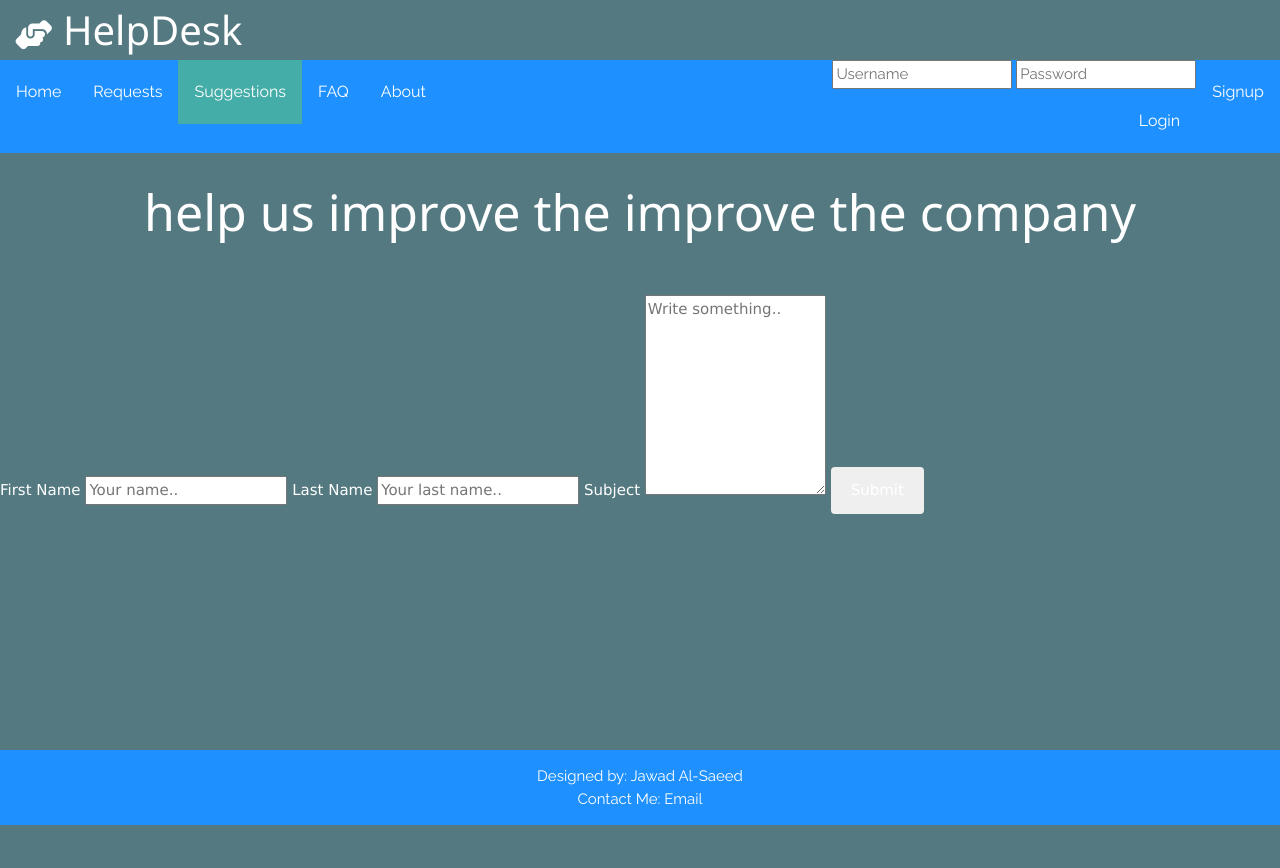
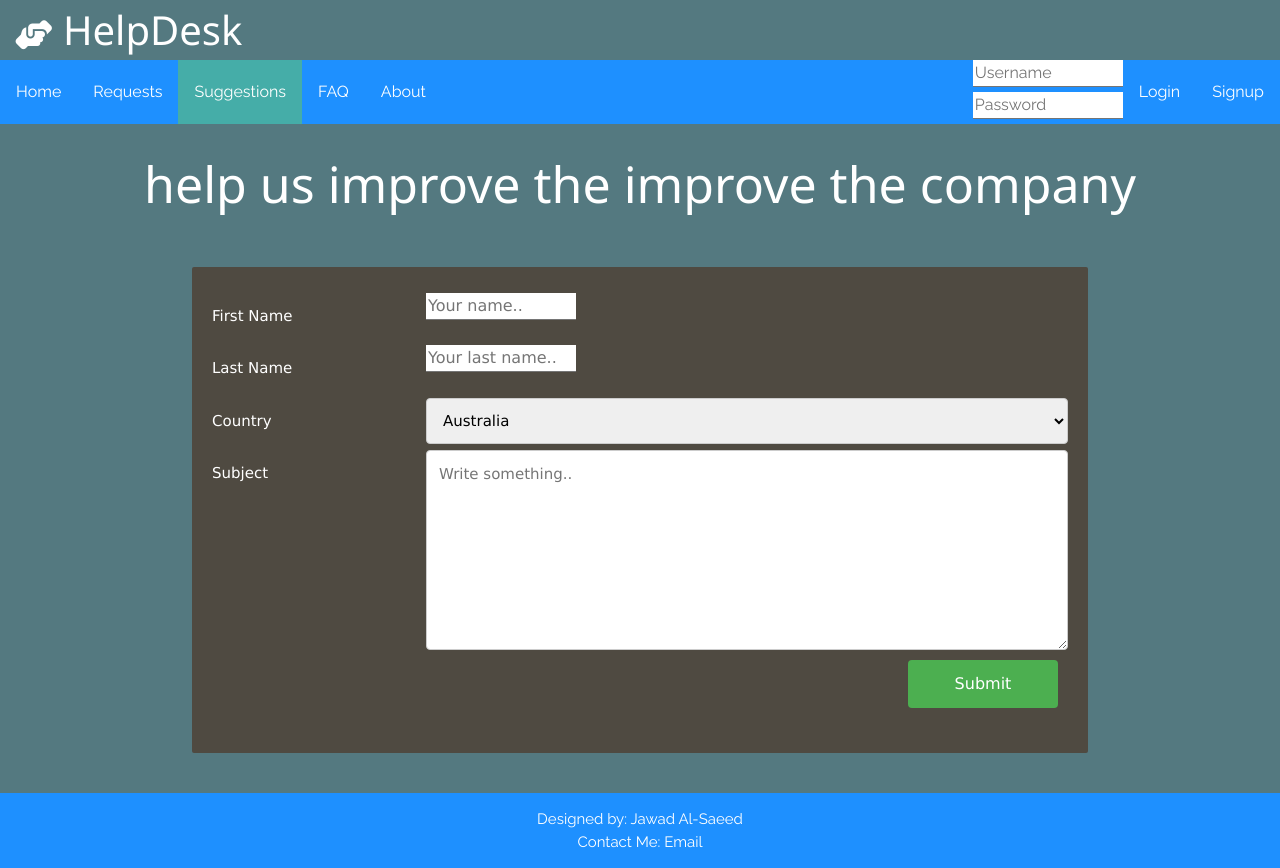
Before and after one commit to JawadAlSaeed/HelpDesk-Project, a PHP site: page /Suggestions.php in a window 1280 px wide. Before the commit the page ends 825 px from the top, so only its background shows below. Run offline with PHP 8.4, Linux system fonts and the light colour scheme; some libraries are stand-ins or nearby versions.

Commit message:
fixed the form css

```diff
--- a/Suggestions.php
+++ b/Suggestions.php
@@ -8,14 +8,13 @@
     <title>HelpDesk</title>
     <meta charset="UTF-8">
     <meta name="viewport" content="width=device-width, initial-scale=1.0">
-    <link href="css/formCSS.css" rel="stylesheet" type="text/css" />
     <link href="css/mainCSS.css" rel="stylesheet" type="text/css" />
     <link rel="stylesheet" href="https://www.w3schools.com/w3css/4/w3.css">
     <script src="https://kit.fontawesome.com/25823c862e.js"></script>
     <link href="https://fonts.googleapis.com/css?family=Raleway&display=swap" rel="stylesheet">
-    <!-- <link href="css/input.css" rel="stylesheet" type="text/css" /> -->
+    <link href="css/input.css" rel="stylesheet" type="text/css" />
     <link href="css/infoMessages.css" rel="stylesheet" type="text/css" />
-
+    <link href="css/form.css" rel="stylesheet" type="text/css" />
 </head>
 
 <body>
@@ -104,20 +103,54 @@
         <br><br>
         <div class="container">
         <form action="/action_page.php">
+            <div class="row">
+                <div class="col-25">
                     <label for="fname">First Name</label>
+                </div>
+                <div class="col-75">
                     <input type="text" id="fname" name="firstname" placeholder="Your name..">
-
+                </div>
+            </div>
+            <div class="row">
+                <div class="col-25">
                     <label for="lname">Last Name</label>
+                </div>
+                <div class="col-75">
                     <input type="text" id="lname" name="lastname" placeholder="Your last name..">
-
+                </div>
+            </div>
+            <div class="row">
+                <div class="col-25">
+                    <label for="country">Country</label>
+                </div>
+                <div class="col-75">
+                    <select id="country" name="country">
+                        <option value="australia">Australia</option>
+                        <option value="canada">Canada</option>
+                        <option value="usa">USA</option>
+                    </select>
+                </div>
+            </div>
+            <div class="row">
+                <div class="col-25">
                     <label for="subject">Subject</label>
+                </div>
+                <div class="col-75">
                     <textarea id="subject" name="subject" placeholder="Write something.." style="height:200px"></textarea>
-
+                </div>
+            </div>
+            <div class="row">
                 <input type="submit" value="Submit">
+            </div>
         </form>
     </div>
+    <br>
+    <br>
+    <br>
+    <br>
+
+
     </div>
-
 </body>
 
 </html>
--- /dev/null
+++ b/css/form.css
@@ -0,0 +1,63 @@
+
+.inpu input[type=text], select, textarea {
+  width: 100%;
+  padding: 12px;
+  border: 1px solid #ccc;
+  border-radius: 4px;
+  resize: vertical;
+}
+
+label {
+  padding: 12px 12px 12px 0;
+  display: inline-block;
+}
+
+ input[type=submit] {
+  margin: 10px;
+  background-color: #4CAF50;
+  color: white;
+  padding: 12px 20px;
+  border: none;
+  border-radius: 4px;
+  cursor: pointer;
+  float: right;
+}
+
+input[type=submit]:hover {
+  background-color: #45a049;
+}
+
+.container {
+  border-radius: 2px;
+  background-color: #4f4a41;
+  padding: 20px;
+  margin-right:15%;
+  margin-left:15%;
+}
+
+.col-25 {
+  float: left;
+  width: 25%;
+  margin-top: 6px;
+}
+
+.col-75 {
+  float: left;
+  width: 75%;
+  margin-top: 6px;
+}
+
+/* Clear floats after the columns */
+.row:after {
+  content: "";
+  display: table;
+  clear: both;
+}
+
+/* Responsive layout - when the screen is less than 600px wide, make the two columns stack on top of each other instead of next to each other */
+@media screen and (max-width: 600px) {
+  .col-25, .col-75, .inpu input[type=submit] {
+    width: 100%;
+    margin-top: 0;
+  }
+}
--- a/css/formCSS.css
+++ /dev/null
@@ -1,39 +0,0 @@
-body {
-    font - family: Arial, Helvetica, sans - serif;
-}
-
-* {
-    box - sizing: border - box;
-}
-
-input[type=text],
-select,
-textarea {
-    width: 100 %;
-    padding: 12 px;
-    border: 1 px solid# ccc;
-    border - radius: 4 px;
-    box - sizing: border - box;
-    margin - top: 6 px;
-    margin - bottom: 16 px;
-    resize: vertical;
-}
-
-input[type=submit] {
-    background - color: #4CAF50;
-    color: white;
-    padding: 12px 20px;
-    border: none;
-    border-radius: 4px;
-    cursor: pointer;
-}
-
-input[type=submit]: hover {
-    background - color: #45a049;
-}
-
-.container {
-    border-radius: 5px;
-    background-color: # f2f2f2;
-    padding: 20 px;
-}
```
Lines whose indentation alone changed are shown as unchanged.
